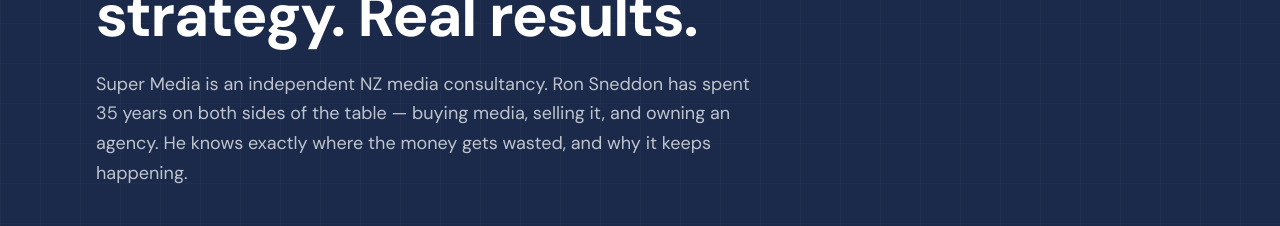
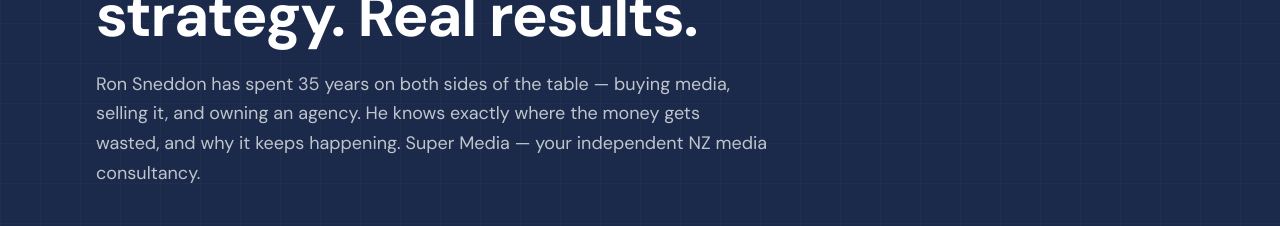
Before and after one commit to ron571/supermedia-website, a Next.js app: page / in a window 1280 px wide. Shown: the part 325-551 px from the top of the page. Built offline with nearby package versions, Linux system fonts and the light colour scheme; no server answers.

Commit message:
style: reorder narrative to highlight Ron's experience
Emphasize Ron's 35-year journey before introducing company name.

```diff
--- a/src/app/(main)/page.tsx
+++ b/src/app/(main)/page.tsx
@@ -92,10 +92,9 @@ export default function HomePage() {
             className="text-white text-lg max-w-2xl mb-10"
             style={{ opacity: 0.72, lineHeight: 1.65 }}
           >
-            Super Media is an independent NZ media consultancy. Ron Sneddon has
-            spent 35 years on both sides of the table — buying media, selling
+            Ron Sneddon has spent 35 years on both sides of the table — buying media, selling
             it, and owning an agency. He knows exactly where the money gets
-            wasted, and why it keeps happening.
+            wasted, and why it keeps happening. Super Media — your independent NZ media consultancy.
           </p>
           <div className="flex flex-wrap gap-4">
             <Link href="/superscan" className="btn-primary">
@@ -279,7 +278,7 @@ export default function HomePage() {
                   Ron Sneddon
                 </h2>
                 <p className="text-body">
-                  Ron spent 35 years inside NZ media — buying it, selling it,
+                  Ron spent 35 years inside NZ media ��� buying it, selling it,
                   and running an agency. He has sat at every table in this
                   industry and watched, from the inside, exactly how advertising
                   budgets get eroded. Super exists because he decided to stop
```
